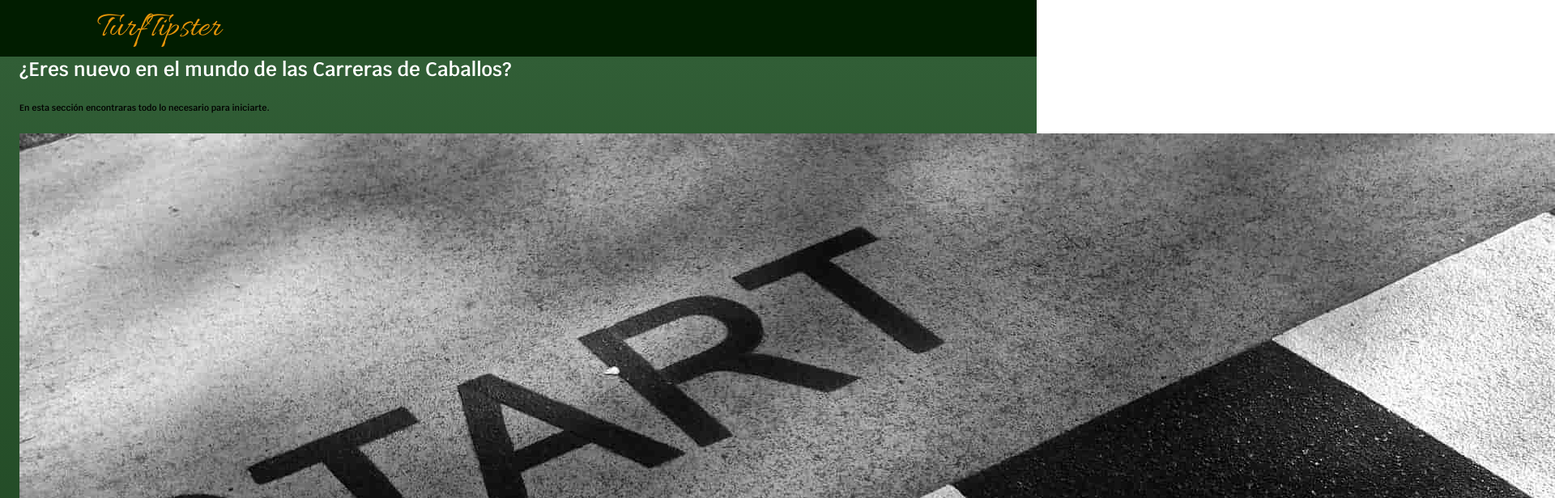
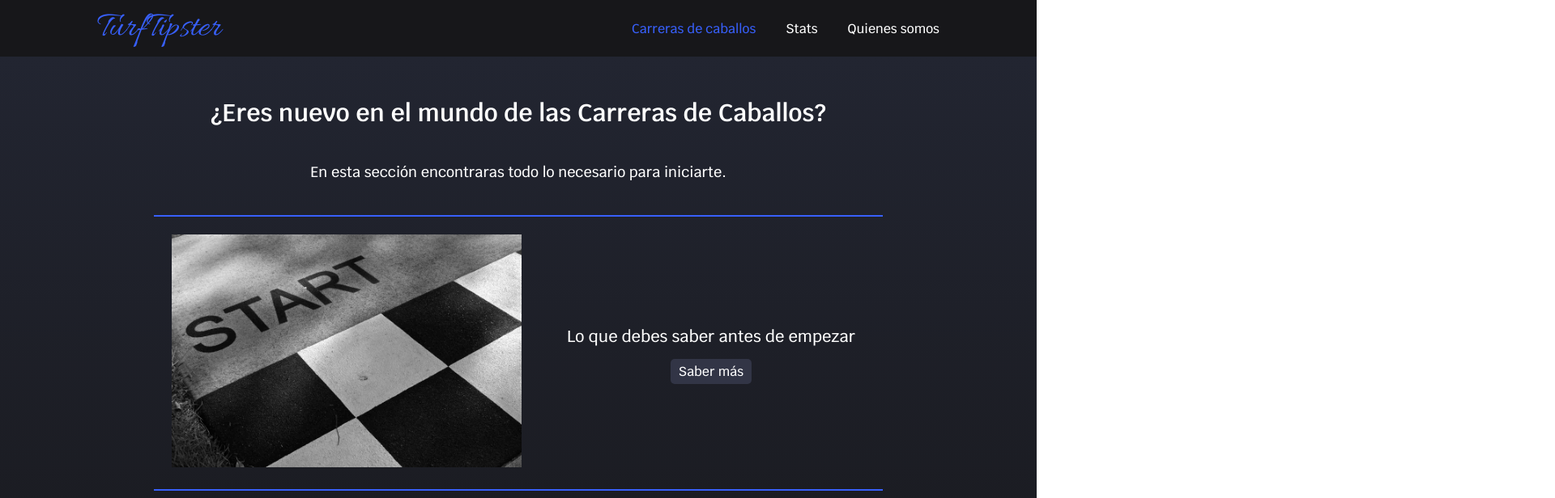
Before and after one commit to victor1305/turftipster-web-next, a Next.js app: page /carreras-de-caballos in a window 1280 px wide. Shown: the top 616 px of the page at 81% size, 1920 px wide, since content can reach past the window. Built offline with nearby package versions, Linux system fonts and the light colour scheme.

Commit message:
feat(styles): Add styles

```diff
--- a/components/betCard/BetCard.module.scss
+++ b/components/betCard/BetCard.module.scss
@@ -6,8 +6,8 @@
   padding: 20px;
   width: 254px;
   margin: 15px;
-  background-color: $color-primary-100 !important;
-  background: linear-gradient($color-primary-80 0%, $color-primary-100 50%);
+  background-color: $color-background !important;
+  background: linear-gradient($color-gradient-first 0%, $color-gradient-second 90%);
   box-shadow: 0 4px 8px 0 rgba(0,0,0,0.2);
   transition: 0.3s;
 
--- a/components/navbar/NavBar.module.scss
+++ b/components/navbar/NavBar.module.scss
@@ -10,15 +10,34 @@
   align-items: center;
   position: fixed;
   top: 0;
-  background-color: $color-primary-100;
+  background-color: $color-background;
   position: static;
   top: auto;
 
   &--logo {
     text-decoration: none;
-    color: $color-secondary-100;
+    color: $color-primary-100;
     margin-left: 100px;
     font-family: 'Allura', cursive;
     font-size: 44px;
   }
+
+  &__menu {
+    display: flex;
+    width: 380px;
+    justify-content: space-between;
+    margin-right: 100px;
+
+    &--active {
+      color: $color-primary-100;
+    }
+
+    p {
+      font-weight: 500;
+
+      :hover {
+        color: $color-primary-60;
+      }
+    }
+  }
 }
--- a/components/navbar/index.jsx
+++ b/components/navbar/index.jsx
@@ -1,15 +1,31 @@
 import RouterService from "@/lib/routerService";
 import styles from "@/components/navbar/NavBar.module.scss";
 import Link from "next/link";
+import classNames from "classnames";
+import { useRouter } from "next/router";
 
 export default function NavBar() {
+
+  const router = useRouter();
+
   return (
     <div>
       <nav className={styles.container}>
-        <div className={styles.logo}>
+        <div>
           <Link href={RouterService.HOME_URL} className={styles["container--logo"]}>
             TurfTipster
           </Link>
+        </div>
+        <div className={styles["container__menu"]}>
+          <p className={classNames({
+              [styles["container__menu--active"]]: router.pathname.includes("carreras"),
+            })}><Link href={RouterService.HORSE_RACING_URL}>Carreras de caballos</Link></p>
+          <p className={classNames({
+              [styles["container__menu--active"]]: router.pathname.includes("stats"),
+            })}><Link href={RouterService.STATS_URL}>Stats</Link></p>
+          <p className={classNames({
+              [styles["container__menu--active"]]: router.pathname.includes("quienes-somos"),
+            })}><Link href={RouterService.WHO_ARE_US_URL}>Quienes somos</Link></p>
         </div>
       </nav>
     </div>
--- a/pages/carreras-de-caballos/index.jsx
+++ b/pages/carreras-de-caballos/index.jsx
@@ -1,40 +1,41 @@
 import Link from "next/link";
 import RouterService from "../../lib/routerService";
+import styles from '@/styles/pages/HorseRacing.module.scss'
 
 export default function HorseRaces() {
   return (
-    <div>
+    <div className={styles["horse-racing"]}>
       <main className="main">
         <h2>¿Eres nuevo en el mundo de las Carreras de Caballos?</h2>
         <h6>En esta sección encontraras todo lo necesario para iniciarte.</h6>
         <div>
-          <div>
+          <section>
             <div>
               <img src="/start.jpg" alt="Start" />
             </div>
             <div>
               <h4>Lo que debes saber antes de empezar</h4>
-              <Link href={RouterService.FIRST_STEPS_URL}>Saber más</Link>
+              <Link href={RouterService.FIRST_STEPS_URL} className="card-btn">Saber más</Link>
             </div>
-          </div>
-          <div>
+          </section>
+          <section>
             <div>
               <h4>El bank, la unidad, el stake y el yield</h4>
-              <Link href={RouterService.TERMINOLOGY_URL}>Saber más</Link>
+              <Link href={RouterService.TERMINOLOGY_URL} className="card-btn">Saber más</Link>
             </div>
             <div>
               <img src="/nextstep.jpg" alt="Siguientes pasos" />
             </div>
-          </div>
-          <div>
+          </section>
+          <section>
             <div>
               <img src="/finish.jpg" alt="Finish" />
             </div>
             <div>
               <h4>Tipos de apuestas</h4>
-              <Link href={RouterService.BETS_TYPE_URL}>Saber más</Link>
+              <Link href={RouterService.BETS_TYPE_URL} className="card-btn">Saber más</Link>
             </div>
-          </div>
+          </section>
         </div>
       </main>
     </div>
--- a/styles/globals.scss
+++ b/styles/globals.scss
@@ -11,6 +11,11 @@ html,
 body {
   padding: 0;
   margin: 0;
+}
+
+a {
+  color: inherit;
+  text-decoration: none;
 }
 
 h1,
@@ -28,10 +33,10 @@ p {
 }
 
 .body {
-  background-color: $color-primary-100 !important;
-  background: linear-gradient($color-primary-80 0%, $color-primary-100 50%);
-  min-height: calc(100vh - 343px);
-  padding: 0 16px;
+  background-color: $color-background !important;
+  background: linear-gradient($color-gradient-first 0%, $color-gradient-second 70%);
+  min-height: calc(100vh - 70px);
+  padding: 50px 16px;
 
   @media #{$mediaMobile} {
     min-height: calc(100vh - 305px);
@@ -43,7 +48,8 @@ p {
 
   @media #{$mediaDesktop} {
     margin-top: 0;
-    padding: 0 24px;
+    padding: 50px 24px;
+    min-height: calc(100vh - 70px);
   }
 }
 
@@ -62,9 +68,14 @@ p {
 .card-btn {
   width: 75px;
   cursor: pointer;
-  background-color: #323546;
+  background-color: $color-secondary-100;
   padding: 5px 10px;
-  border: 1px solid #323546;
   color: #fff;
   border-radius: 5px;
+  border: none;
+  font-weight: 500;
+
+  &:hover {
+    background-color: $color-primary-80;
+  }
 }
--- /dev/null
+++ b/styles/pages/HorseRacing.module.scss
@@ -0,0 +1,46 @@
+@import "@/styles/principals/_colors.scss";
+@import "@/styles/principals/_medias.scss";
+
+.horse-racing {
+  h2 {
+    text-align: center;
+    font-size: 30px;
+  }
+
+  h6 {
+    color: $color-neutral-00;
+    font-size: 18px;
+    font-weight: 500;
+    text-align: center;
+  }
+
+  section {
+    border-top: 2px solid $color-primary-100;
+    display: flex;
+    justify-content: space-between;
+    align-items: center;
+    max-width: 900px;
+    margin: 0 auto;
+
+    &:last-of-type {
+      border-bottom: 2px solid $color-primary-100;
+    }
+
+    h4 {
+      font-size: 20px;
+      font-weight: 500;
+      margin-bottom: 20px;
+    }
+
+    img {
+      width: 432px;
+      height: 288px;
+    }
+
+    div {
+      width: 100%;
+      padding: 22px;
+      text-align: center;
+    }
+  }
+}
--- a/styles/principals/_colors.scss
+++ b/styles/principals/_colors.scss
@@ -1,11 +1,9 @@
 $color-primary-05: #faeeff;
-$color-primary-20: #7DBA84;
-$color-primary-80: #315E36;
-$color-primary-100: #011D00;
+$color-primary-60: #6188ff;
+$color-primary-80: #476cf8;
+$color-primary-100: #3860fb;
 
-$color-secondary-100: #E69509;
-
-$color-tertiary-100: #63535B;
+$color-secondary-100: #323546;
 
 $color-error: #ff0000;
 $color-success: #24bf4a;
@@ -19,3 +17,7 @@ $color-neutral-50: #F1EDEE;
 $color-neutral-100: #cfd6e4;
 $color-neutral-120: #797b79;
 $color-neutral-150: #000;
+
+$color-background: rgb(23, 23, 26);
+$color-gradient-first: rgb(34, 37, 49);
+$color-gradient-second: rgba(34, 37, 49, 0);
```
Also changed, not shown: pages/stats.jsx (+4 -3 lines), styles/pages/Stats.module.scss (added, +33 -0 lines).
